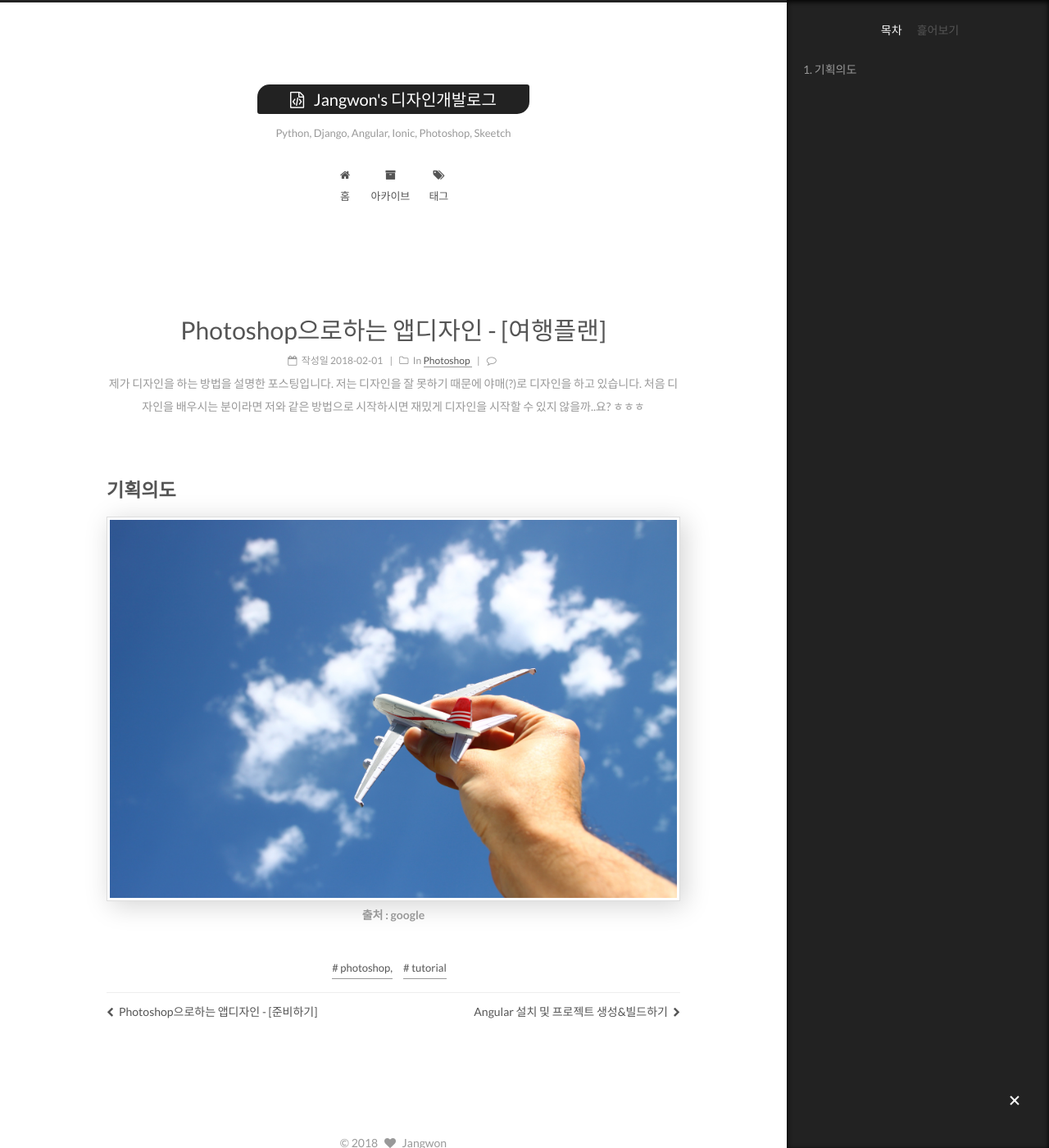
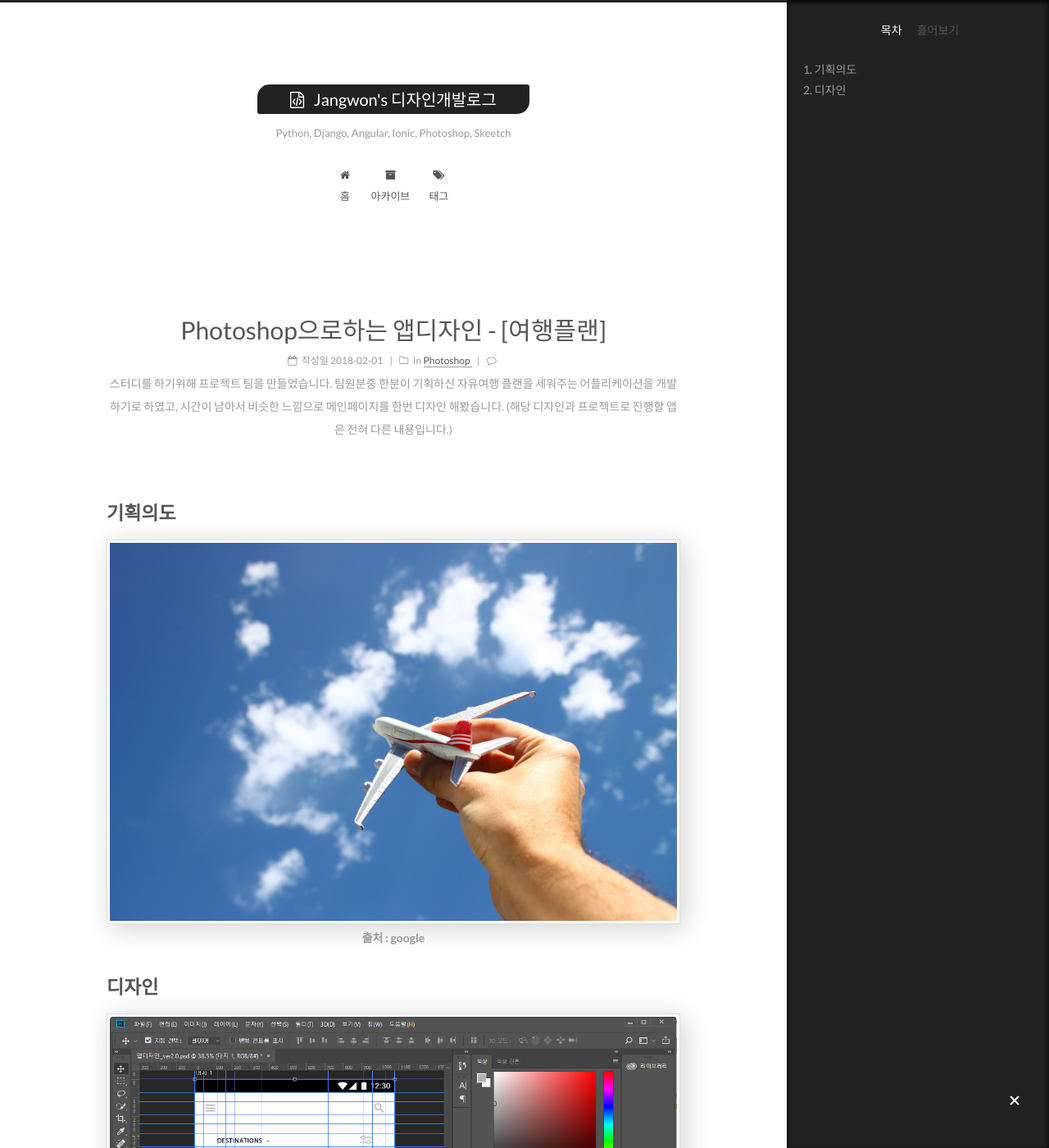
Before and after one commit to wkddnjset/wkddnjset.github.io, a Jekyll site: the page built from _posts/2018-02-01-Phtoshop으로-하는-앱디자인-[여행플랜].md, in a window 1280 px wide and 1400 px high. Shown: the whole window at 82% size. Built offline with Jekyll 4.4.1, drawn with Linux system fonts in a browser that asks for light colours; comment, search, counter and statistics services are not loaded.

Commit message:
2018-02-01

```diff
--- a/_posts/2018-02-01-Phtoshop으로-하는-앱디자인-[여행플랜].md
+++ b/_posts/2018-02-01-Phtoshop으로-하는-앱디자인-[여행플랜].md
@@ -1,12 +1,20 @@
 ---
 title: Photoshop으로하는 앱디자인 - [여행플랜]
 comments: true
-description: 제가 디자인을 하는 방법을 설명한 포스팅입니다. 저는 디자인을 잘 못하기 때문에 야매(?)로 디자인을 하고 있습니다. 처음 디자인을 배우시는 분이라면 저와 같은 방법으로 시작하시면 재밌게 디자인을 시작할 수 있지 않을까..요? ㅎㅎㅎ
+description: 스터디를 하기위해 프로젝트 팀을 만들었습니다. 팀원분중 한분이 기획하신 자유여행 플랜을 세워주는 어플리케이션을 개발하기로 하였고, 시간이 남아서 비슷한 느낌으로 메인페이지를 한번 디자인 해봤습니다. (해당 디자인과 프로젝트로 진행할 앱은 전혀 다른 내용입니다.)
 categories:
  - Photoshop
-tags: photoshop, tutorial
+tags: photoshop, appdesign
 ---
 
 ## 기획의도
 
 ![tour-01](https://raw.githubusercontent.com/wkddnjset/wkddnjset.github.io/master/_posts/images/2018-02-01/tour_01.jpg "출처 : google")
+
+## 디자인
+
+![photoshop-02](https://raw.githubusercontent.com/wkddnjset/wkddnjset.github.io/master/_posts/images/2018-02-01/photoshop_02.png)
+
+![photoshop-03](https://raw.githubusercontent.com/wkddnjset/wkddnjset.github.io/master/_posts/images/2018-02-01/photoshop_03.png)
+
+![design-01](https://raw.githubusercontent.com/wkddnjset/wkddnjset.github.io/master/_posts/images/2018-02-01/design_01.png)
```
Also changed, not shown: _posts/images/2018-02-01/design_01.png (added), _posts/images/2018-02-01/photoshop_02.png (added), _posts/images/2018-02-01/photoshop_03.png (added).
